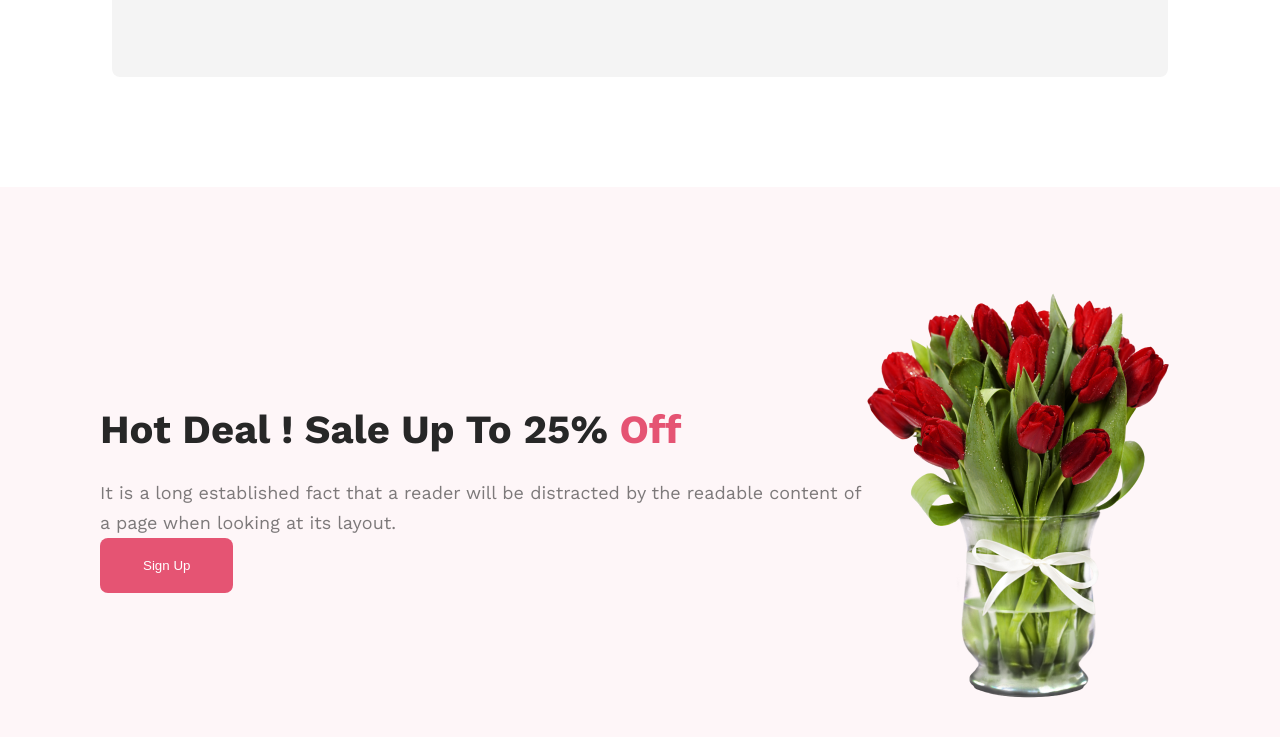
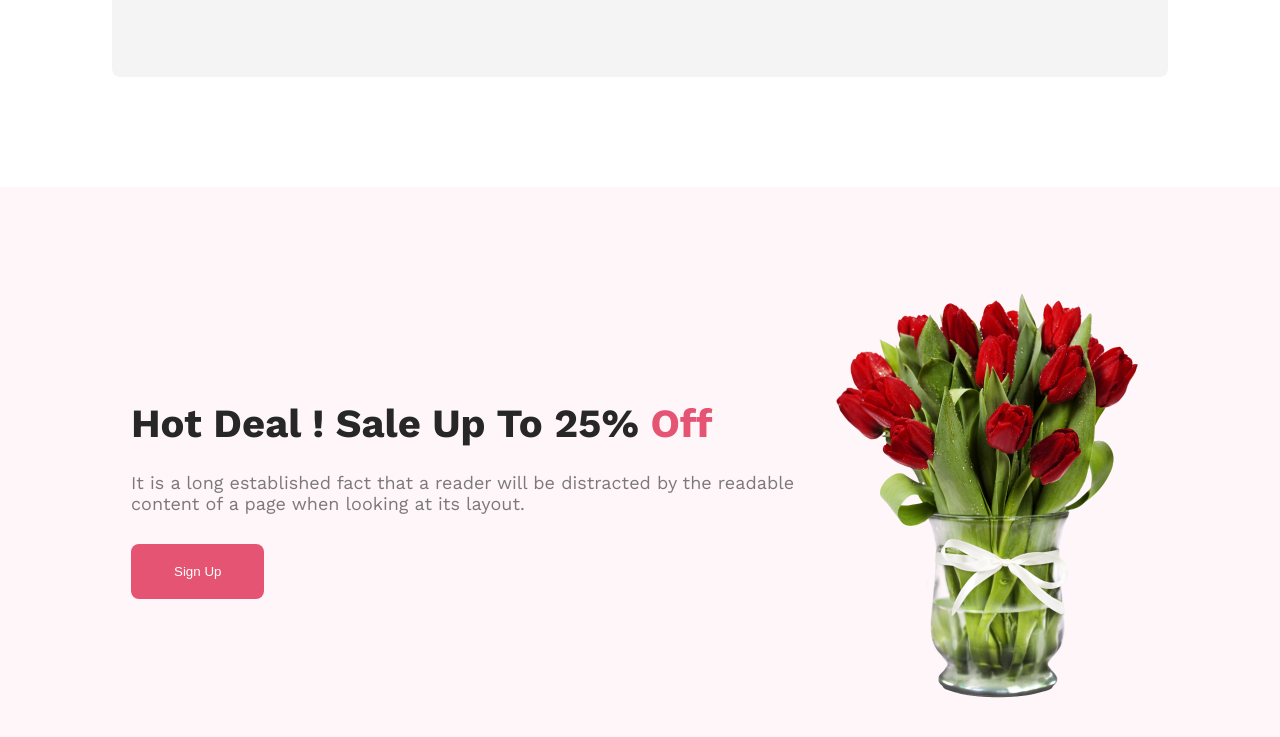
Before and after one commit to Shraban328/flower-shop-assignment, a plain HTML site: page index.html in a window 1280 px wide. Shown: the part 2206-2943 px from the top of the page. Drawn offline with nearby package versions, Linux system fonts and the light colour scheme.

Commit message:
finished sale banner

```diff
--- a/styles/styles.css
+++ b/styles/styles.css
@@ -118,12 +118,17 @@ body {
   margin: 110px 0;
   padding: 100px;
 }
+.sale-contents {
+  text-align: left;
+}
 span {
   color: rgba(229, 84, 115, 1);
 }
+
 .sale-description {
   color: rgba(39, 39, 39, 0.6);
   font-size: 18px;
   font-weight: 400;
-  line-height: 30px;
+  width: 700px;
+  margin-bottom: 30px;
 }
```
